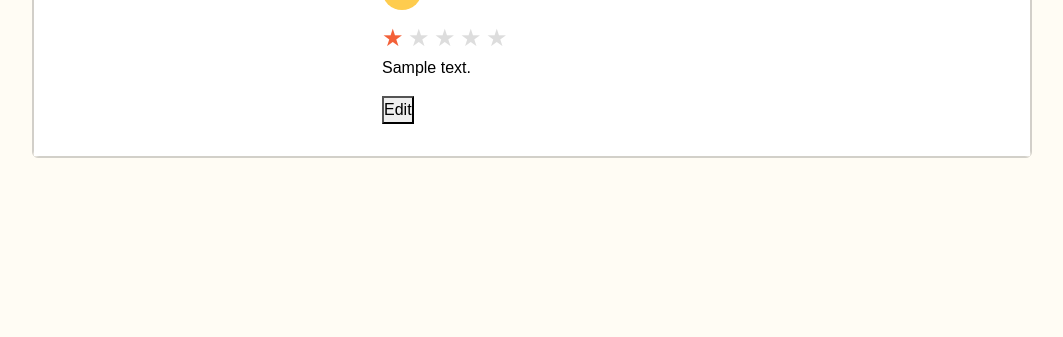
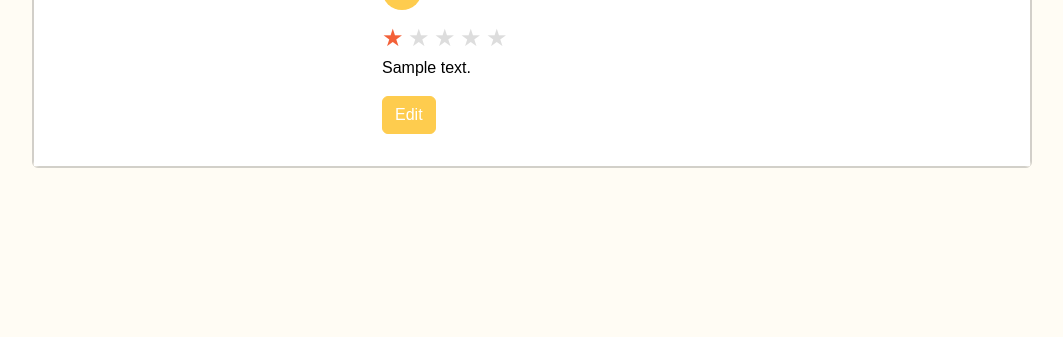
Before and after one commit to normalspoon/foodie_list, a Django app: template main_app/templates/restaurants/detail.html in a window 1280 px wide. Shown: the part 816-1153 px from the top of the page, without its empty margins (62-1125 px from the left). Before the commit the page ends 974 px from the top, so only its background shows below. Run offline with Django 5.2, Linux system fonts and the light colour scheme; tables that the repository leaves empty hold one stand-in row (values such as "Sample post"); the template is opened without the code that fills it: values that come from a table or form of the project are taken from there, most other values are stand-ins (such as "Sample title", 1, 10 or a date in 2020); some libraries are stand-ins or nearby versions.

Commit message:
update style for review and edit button.

```diff
--- a/main_app/static/css/style.css
+++ b/main_app/static/css/style.css
@@ -202,6 +202,7 @@ footer .social_icon li a:hover {
 
 .card{
   background-color: transparent;
+  width:100%;
 }
 .g-0{
   background-color: white;
--- a/main_app/templates/restaurants/detail.html
+++ b/main_app/templates/restaurants/detail.html
@@ -83,7 +83,7 @@
 
               <p class="card-text">{{review.comments}}</p>
 
-              <p><button onclick="showEditForm({{ review.id }})">Edit</button></p>
+              <p><button onclick="showEditForm({{ review.id }})" class="btn btn-secondary">Edit</button></p>
             </div>
 
               <div id="edit-{{ review.id }}" style="display: none;">
@@ -108,7 +108,7 @@
             </div>
           </div>
         </div>
-      </div>
+
 
     </div>
     {% endfor %}
```
